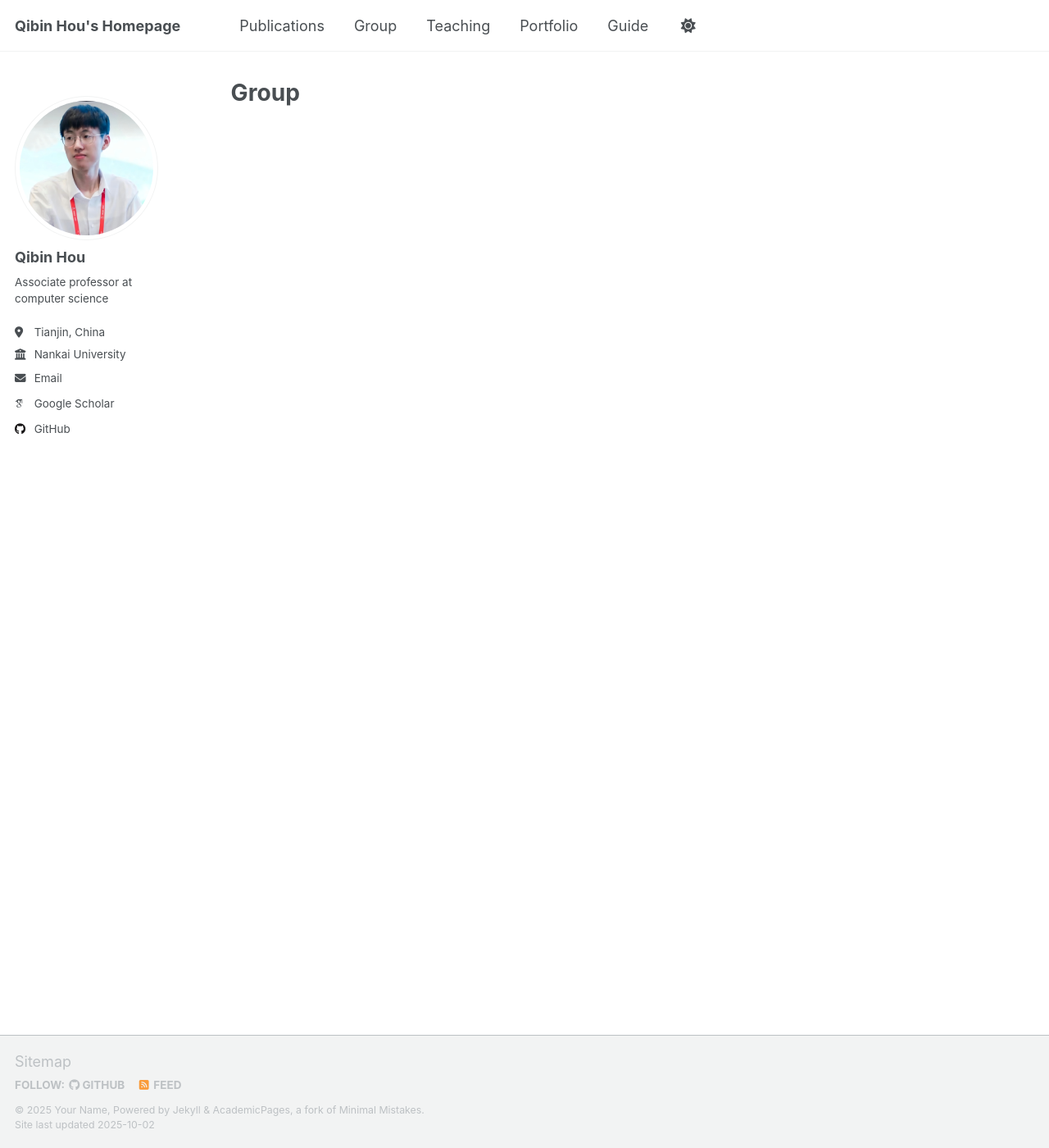
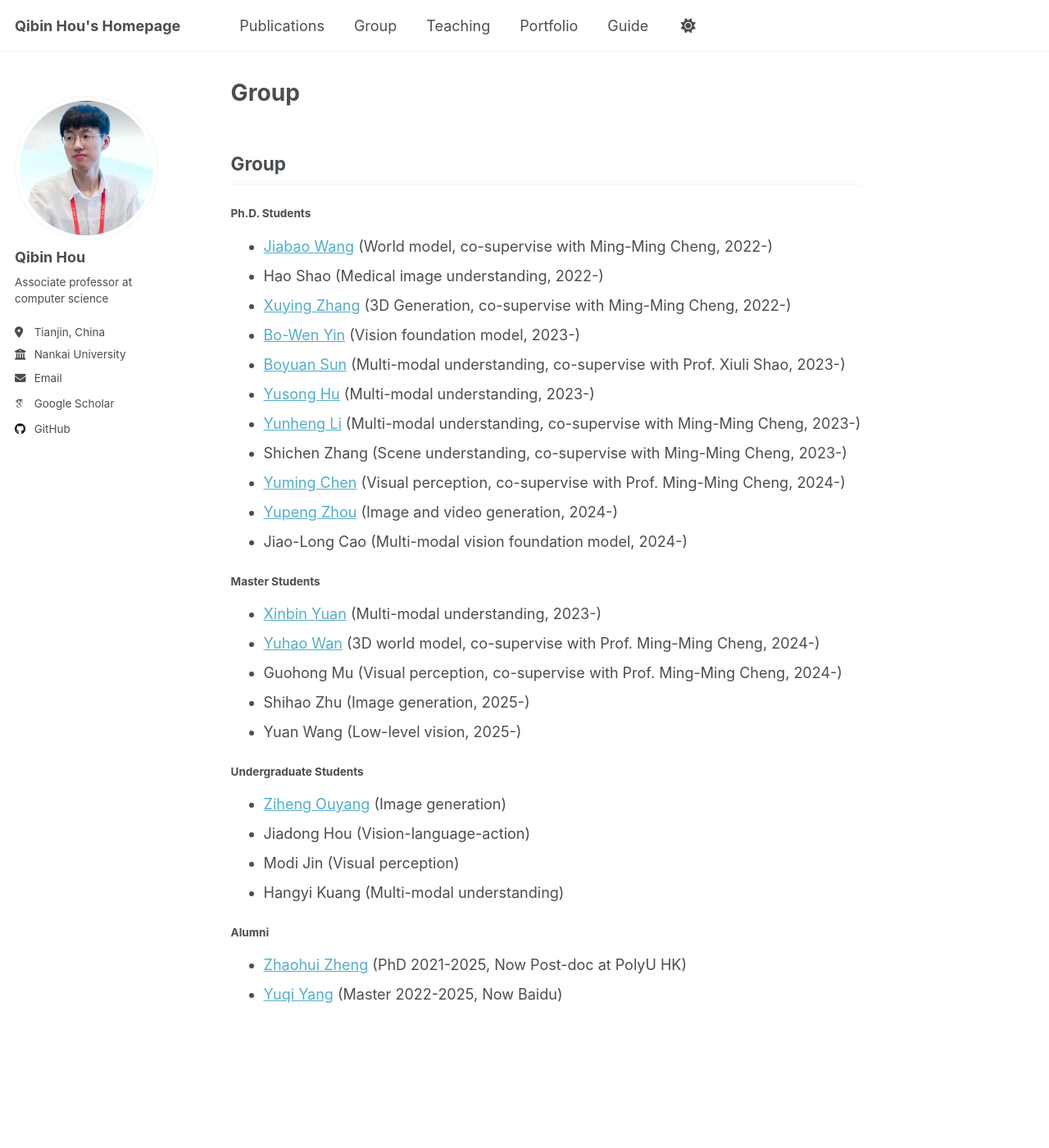
Before and after one commit to houqb/houqb.github.io, a Jekyll site: the page built from _pages/group.md, in a window 1280 px wide and 1400 px high. Shown: the whole window at 82% size. Built offline with Jekyll 4.4.1, drawn with Linux system fonts in a browser that asks for light colours; some web fonts are replaced; a script that is not in the unit is left out.

Commit message:
Update group.md

```diff
--- a/_pages/group.md
+++ b/_pages/group.md
@@ -2,7 +2,43 @@
 permalink: /group/
 title: "Group"
 author_profile: true
-redirect_from:
-  - /group/
-  - /group.html
 ---
+
+## Group
+
+#### Ph.D. Students
+
+
++ [Jiabao Wang](https://scholar.google.com/citations?user=S9ErhhEAAAAJ&hl=en&oi=ao) (World model, co-supervise with Ming-Ming Cheng, 2022-)
++ Hao Shao (Medical image understanding, 2022-)
++ [Xuying Zhang](https://zhangxuying1004.github.io/) (3D Generation, co-supervise with Ming-Ming Cheng, 2022-)
++ [Bo-Wen Yin](https://scholar.google.com/citations?user=xr_FRrEAAAAJ&hl=en&oi=sra) (Vision foundation model, 2023-)
++ [Boyuan Sun](https://scholar.google.com/citations?user=GvTWUAEAAAAJ&hl=en) (Multi-modal understanding, co-supervise with Prof. Xiuli Shao, 2023-)
++ [Yusong Hu](https://scholar.google.com/citations?user=A8Go6k4AAAAJ&hl=en&oi=ao) (Multi-modal understanding, 2023-)
++ [Yunheng Li](https://scholar.google.com/citations?user=pqloKgIAAAAJ&hl=en&oi=ao) (Multi-modal understanding, co-supervise with Ming-Ming Cheng, 2023-)
++ Shichen Zhang (Scene understanding, co-supervise with Ming-Ming Cheng, 2023-)
++ [Yuming Chen](https://scholar.google.com/citations?hl=en&user=EweNbRAAAAAJ) (Visual perception, co-supervise with Prof. Ming-Ming Cheng, 2024-)
++ [Yupeng Zhou](https://scholar.google.com/citations?user=zQTdfUIAAAAJ&hl=en&oi=ao) (Image and video generation, 2024-)
++ Jiao-Long Cao (Multi-modal vision foundation model, 2024-)
+
+#### Master Students
+
++ [Xinbin Yuan](https://scholar.google.com/citations?user=Be26Qu8AAAAJ&hl=en) (Multi-modal understanding, 2023-)
++ [Yuhao Wan](https://scholar.google.com/citations?hl=en&user=kKyVqq0AAAAJ) (3D world model, co-supervise with Prof. Ming-Ming Cheng, 2024-)
++ Guohong Mu (Visual perception, co-supervise with Prof. Ming-Ming Cheng, 2024-)
++ Shihao Zhu (Image generation, 2025-)
++ Yuan Wang (Low-level vision, 2025-)
+
+#### Undergraduate Students
+
++ [Ziheng Ouyang](https://scholar.google.com/citations?user=Qu-j8d8AAAAJ&hl=en&oi=ao) (Image generation)
++ Jiadong Hou (Vision-language-action)
++ Modi Jin (Visual perception)
++ Hangyi Kuang (Multi-modal understanding)
+
+<span class='anchor' id='-pub'></span>
+
+#### Alumni
+
++ [Zhaohui Zheng](https://scholar.google.com/citations?user=0X71NDYAAAAJ&hl=en) (PhD 2021-2025, Now Post-doc at PolyU HK)
++ [Yuqi Yang](https://scholar.google.com/citations?user=a4a9nswAAAAJ&hl=en&oi=ao) (Master 2022-2025, Now Baidu)
```
